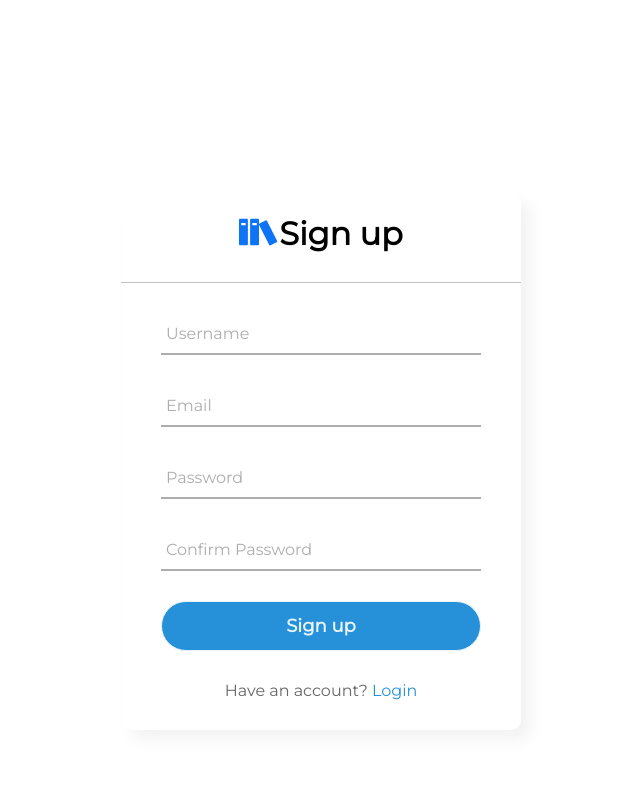
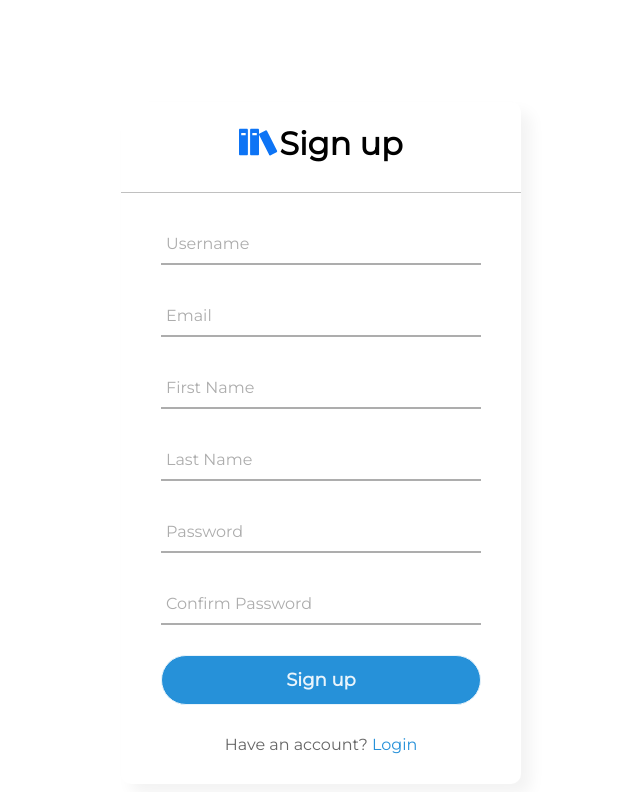
Before and after one commit to Team-Ente/Libre, a React (Create React App) app in the folder client/: page /signup in a window 1280 px wide. Shown: the top 792 px of the page, without its empty margins (319-959 px from the left). Built offline with nearby package versions, Linux system fonts and the light colour scheme.

Commit message:
email validation check

```diff
--- a/client/src/pages/Landingpage/Login/Login.jsx
+++ b/client/src/pages/Landingpage/Login/Login.jsx
@@ -12,7 +12,7 @@ function Login() {
         <Link to='/'><h1 className='icon'><i className='libre-icon'><IcoIcons.ImBooks /></i>Login</h1></Link>
         <form method="post" action='/login_user'>
             <div className="txt_field">
-              <input type="text" name='username_email' required />
+              <input type="text" name='emailOrHandle' required />
               <span></span>
               <label>Username or Email</label>
             </div>
--- a/client/src/pages/Landingpage/Signup/Signup.css
+++ b/client/src/pages/Landingpage/Signup/Signup.css
@@ -5,7 +5,7 @@
   justify-content: center;
   align-items:center;
   vertical-align: center;
-  margin-top: 15%;
+  margin-top: 8%;
 }
 .libre-icon {
   font-size: 40px;
@@ -68,6 +68,21 @@ form .txt_field{
 .txt_field input:focus ~ span::before,
 .txt_field input:valid ~ span::before{
   width: 100%;
+}
+
+
+.email input:focus ~ label,
+.email input:valid ~ label{
+  top: -5px;
+  color: #2691d9;
+}
+.email input:focus ~ span::before,
+.email input:valid ~ span::before{
+  width: 100%;
+}
+.email-error {
+  text-decoration: none;
+  color: red;
 }
 .pass{
   margin: -5px 0 20px 5px;
--- a/client/src/pages/Landingpage/Signup/Signup.jsx
+++ b/client/src/pages/Landingpage/Signup/Signup.jsx
@@ -1,9 +1,22 @@
 import React from 'react';
+import { useState } from 'react';
 import * as IcoIcons from 'react-icons/im';
 import { Link } from 'react-router-dom';
 import "./Signup.css";
 import Animation from '../Animation';
 function Signup() {
+  const regex = /\S+@\S+\.\S+/;
+  const [email, setEmail] = useState('');
+  const [error, setError] = useState('');
+  const checkEmail = (e) =>{
+    setEmail(e.target.value);
+    if(regex.test(email)===false) {
+      setError('Please enter valid Email')
+    } else {
+      setError('');
+      return true;
+    }
+  }
   return (
     <Animation>
 
@@ -12,14 +25,28 @@ function Signup() {
         <Link to='/'><h1 className='icon'><i className='libre-icon'><IcoIcons.ImBooks /></i>Sign up</h1></Link>
         <form method="post" action='/signup_user'>
             <div className="txt_field">
-              <input type="text" name='username' required />
+              <input type="text" name='handle' required />
               <span></span>
               <label>Username</label>
             </div>
             <div className="txt_field">
-              <input type="text" name='email' required />
+              <input type="text" name='email' onChange={checkEmail} required />
               <span></span>
               <label>Email</label>
+            </div>
+            <p className='email-error'>{error}</p>
+
+            <div className="txt_field">
+              <input type="text" name='firstName' required />
+              <span></span>
+              <label>First Name</label>
+            </div>
+
+
+            <div className="txt_field">
+              <input type="text" name='lastName' required />
+              <span></span>
+              <label>Last Name</label>
             </div>
             <div className="txt_field">
               <input type="password" name='password' required />
```
